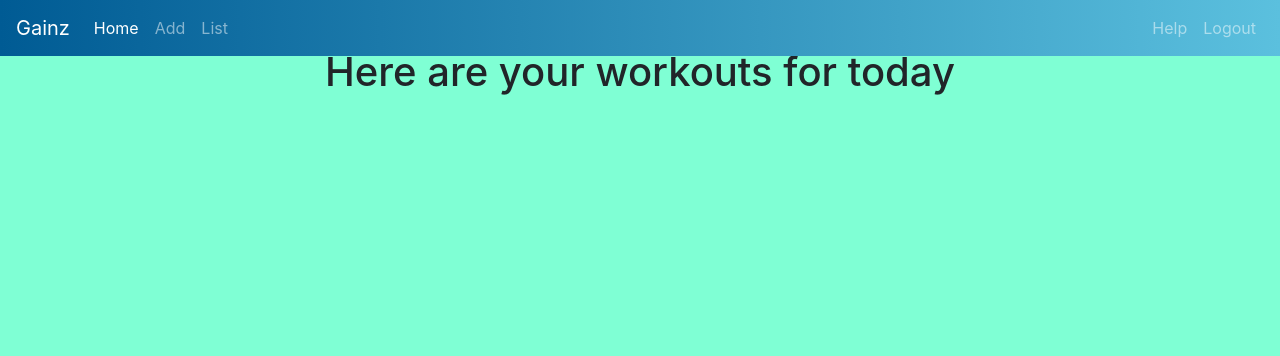
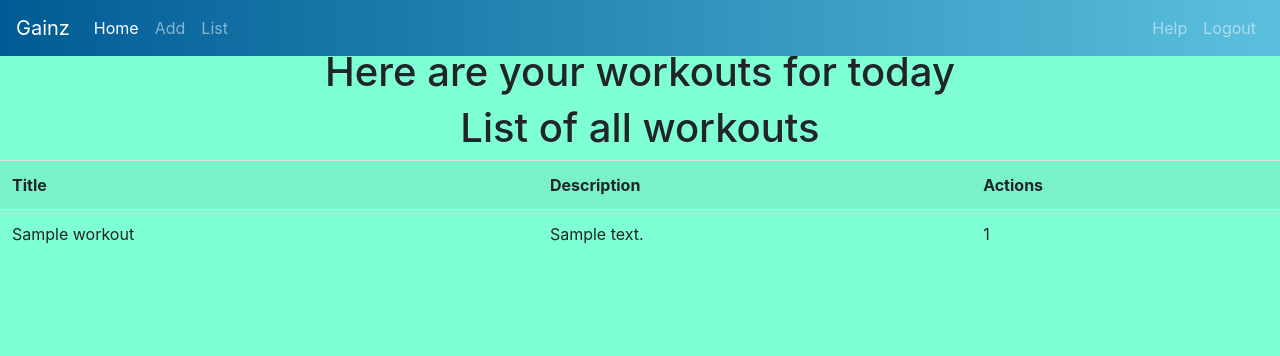
Before and after one commit to fmukaba/Gainz_Django, a Django app: page /home in a window 1280 px wide. Shown: the top 356 px of the page. Run offline with Django 3.2, Linux system fonts and the light colour scheme; a user stored in the database is signed in; tables that the repository leaves empty hold one stand-in row (values such as "Sample post"); some libraries are stand-ins or nearby versions.

Commit message:
display all workouts => done

```diff
--- a/app/models.py
+++ b/app/models.py
@@ -15,7 +15,7 @@ class Customer(models.Model):
     def get_all_exercises(self):
         return self.user.exercises.all()
     def get_all_workouts(self):
-        pass
+        return self.user.workouts.all()
     def get_exercise(self, id):
         return self.user.exercises.get(id=id)
     def get_workout(self, id):
--- a/app/templates/create.html
+++ b/app/templates/create.html
@@ -72,10 +72,14 @@
             <button type="submit" value="register">Submit</button>
         </form>
         {% else %}
+
+        <!-- uSE BOOTSTRAP FOR FORMS -->
         <form method="post">
             {% csrf_token %}
             <p><label for="id_title">Title:</label> <input type="text" name="title" value="" maxlength="50" required id="id_title"></p>
-            <p><label for="id_description">Description:</label> <textarea name="description" cols="40" rows="10" maxlength="100" required id="id_description"></textarea></p>
+            <div class="form-group">
+                <label class="form-control" rows="5" for="id_description">Description:</label> <textarea name="description" cols="40" rows="10" maxlength="100" required id="id_description"></textarea>
+            </div>
             <p><label>Select exercises:</label></p>
             {% for ex in exercises %}
             <p><input type="checkbox" id="{{ex.id}}" name="exercise" value="{{ex.id}}"><label for="{{ex.id}}"> {{ex.title}}</label></p>
--- a/app/templates/home.html
+++ b/app/templates/home.html
@@ -52,6 +52,22 @@
     <h1>
         Welcome Home  {{ user.username }}<br>
         Here are your workouts for today
+
+        <h1>List of all workouts</h1>
+        <table class="table table-striped">
+            <tr>
+                <th scope="col">Title</th>
+                <th scope="col">Description</th>
+                <th scope="col">Actions</th>
+            </tr>
+            {% for w in workouts %}
+            <tr>
+                <td>{{w.title}}</a></td>
+                <td>{{w.description}}</td>
+                <td>{{w.id}}</td>
+            </tr>
+            {% endfor %}
+        </table>
     </h1>
 
 
--- a/app/views.py
+++ b/app/views.py
@@ -69,7 +69,15 @@ def register(request):
 
 @login_required
 def home(request):
-    return render(request, "home.html")
+    customer = request.user.customer
+    workouts = customer.get_all_workouts()
+    # get exercises for each workout
+    # for w in workouts:
+    #     print(w.exercises.all())
+
+    context = {'workouts': workouts}
+
+    return render(request, "home.html", context)
 
 @login_required
 def list_exercises(request):
```
